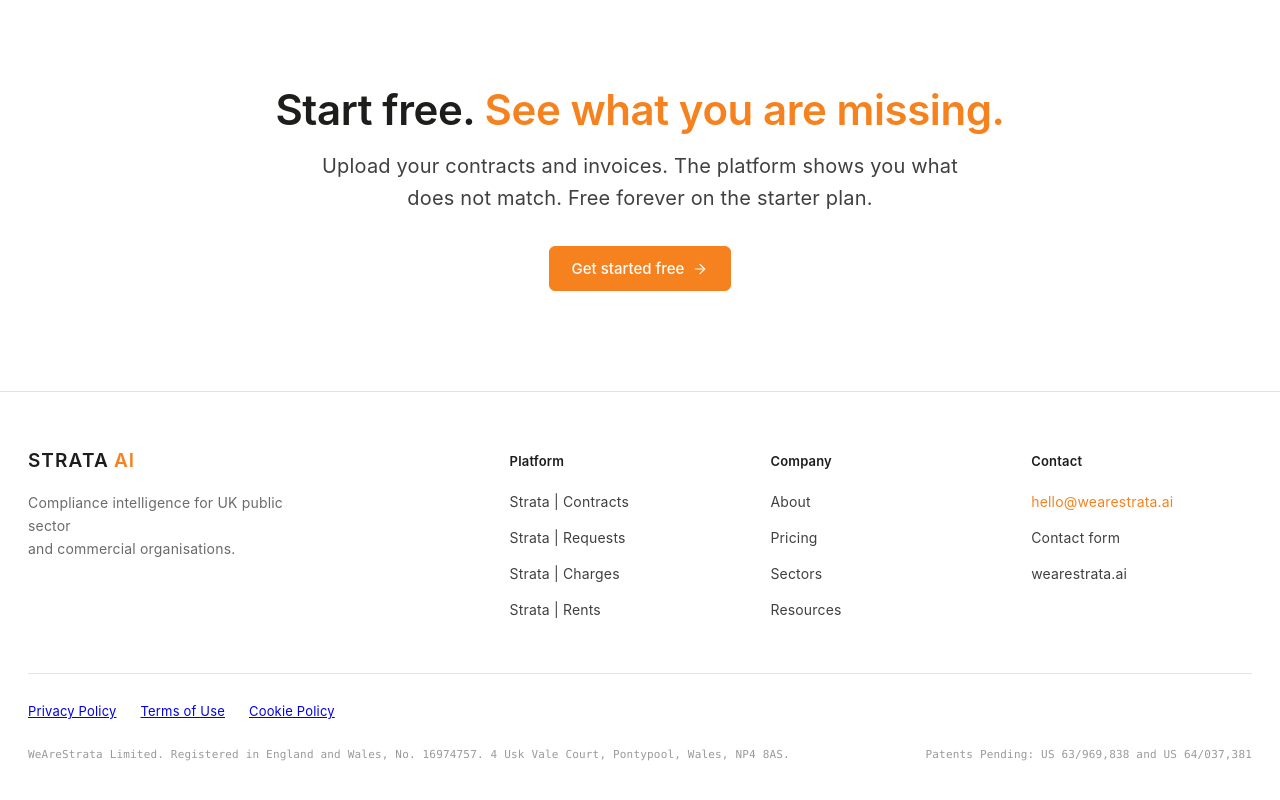
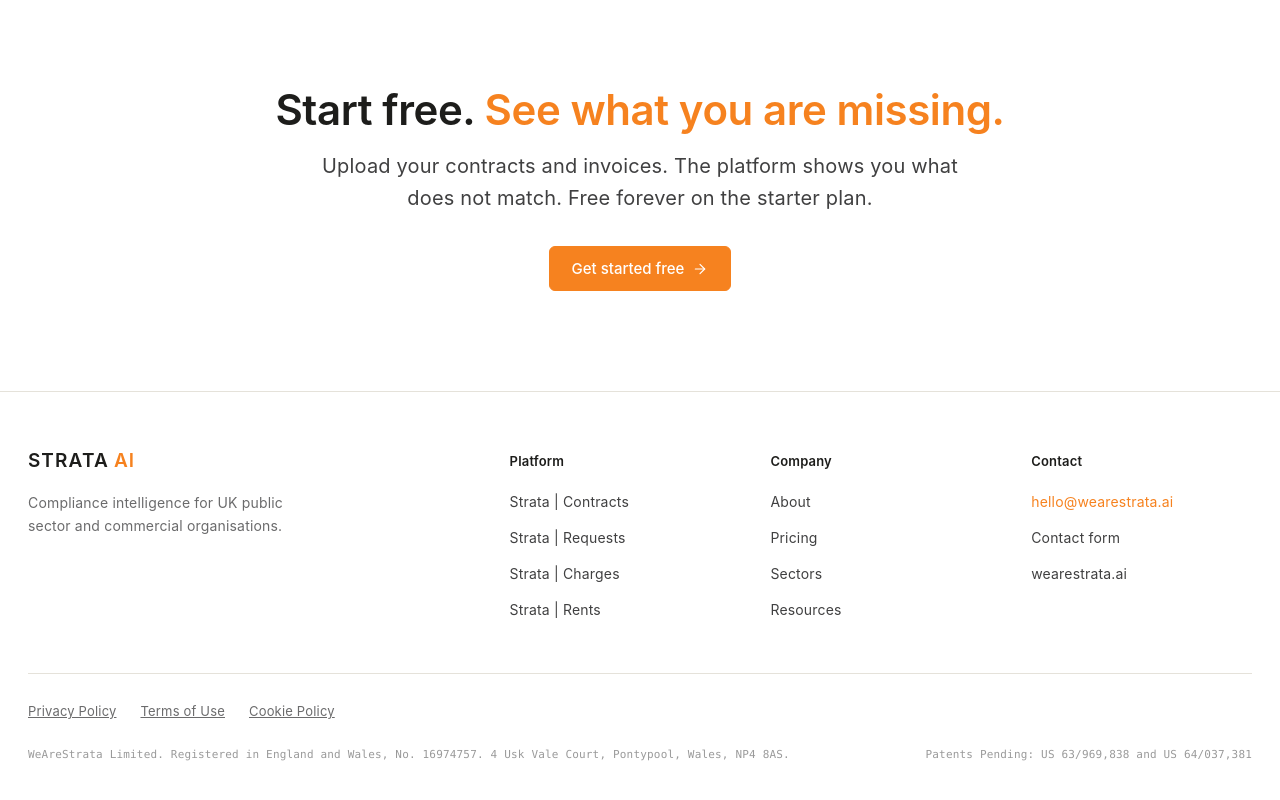
Before and after one commit to dag995/strata.ai, a React (Vite) app: page / in a window 1280 px wide. Shown: the part 6237-7037 px from the top of the page. Built offline with nearby package versions, Linux system fonts and the light colour scheme.

Commit message:
Update primitives.jsx

```diff
--- a/src/components/primitives.jsx
+++ b/src/components/primitives.jsx
@@ -183,7 +183,7 @@
               fontFamily: FONT, fontSize: 14, color: CF.ink3, lineHeight: 1.65,
               marginTop: 16, maxWidth: 300,
             }}>
-              Compliance intelligence for UK public sector<br/>and commercial organisations.
+              Compliance intelligence for UK public sector and commercial organisations.
             </p>
           </div>
           <div>
@@ -232,7 +232,11 @@
               fontFamily: FONT, fontSize: 13, color: CF.ink3, cursor: "pointer", transition: "color 0.15s",
             }} onMouseEnter={e => e.target.style.color = CF.orange}
                onMouseLeave={e => e.target.style.color = CF.ink3}
-            ><a href={pg} title={l}>{l}</a></p>
+            ><a
+              href={pg}
+              style={{fontFamily: FONT, fontSize: 13, color: CF.ink3, cursor: "pointer", transition: "color 0.15s",}}
+              title={l}
+            >{l}</a></p>
           ))}
         </div>
 
```
